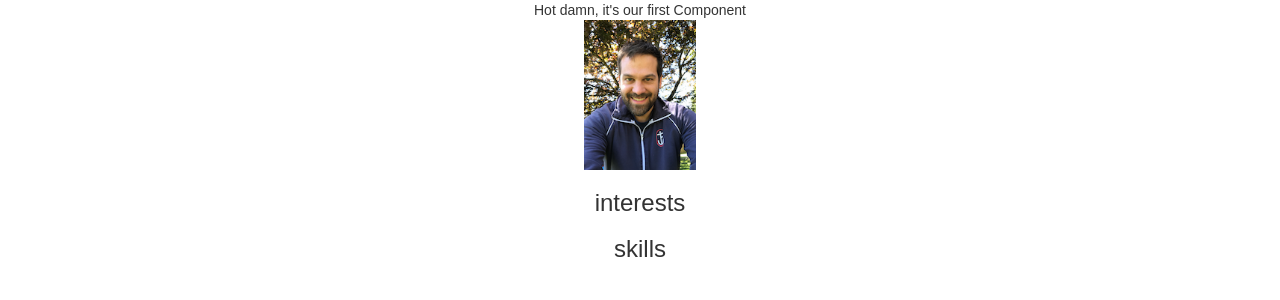
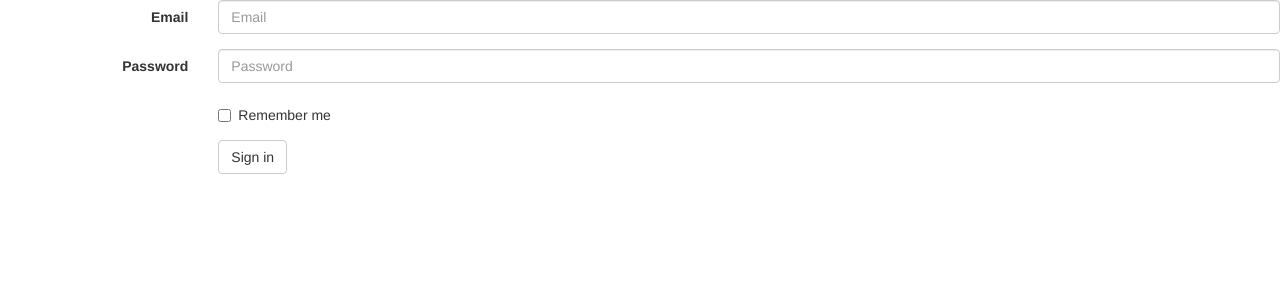
Before and after one commit to chingu-coders/Voyage2-Turtles-10, a React (Create React App) app in the folder chingwho/: page / in a window 1280 px wide. Shown: the top 300 px of the page. Built offline with nearby package versions, Linux system fonts and the light colour scheme.

Commit message:
creating separate branch

```diff
--- a/chingwho/package.json
+++ b/chingwho/package.json
@@ -6,6 +6,7 @@
     "react": "^16.0.0",
     "react-bootstrap": "^0.31.3",
     "react-dom": "^16.0.0",
+    "react-router-dom": "^4.2.2",
     "react-scripts": "1.0.14"
   },
   "scripts": {
--- a/chingwho/src/App.js
+++ b/chingwho/src/App.js
@@ -1,18 +1,19 @@
 import React, { Component } from 'react';
 // import logo from './logo.svg';
-import './App.css';
+// import './App.css';
 
 //import components here:
 import Sidebar from './containers/sidebar';
-import SingleProfile from './components/single_profile';
+import SingleProfile from './components/single_profile_view';
+import SignInForm from './containers/sign-in-form.js';
 
 class App extends Component {
   render() {
     return (
-      <div className="App">
-        <Sidebar />
-        <SingleProfile />
-      </div>
+      // <div className="App">
+
+      // </div>
+      <SingleProfile />
     );
   }
 }
--- /dev/null
+++ b/chingwho/src/containers/login_view.js
@@ -0,0 +1,63 @@
+import React, { Component } from 'react';
+import { Form, FormGroup, FormControl, Button, Checkbox, Col, ControlLabel } from 'react-bootstrap';
+
+
+export default class LoginView extends Component {
+  constructor(props) {
+    super(props);
+    this.state = {loggedIn: null};
+
+    this.doLogin = this.doLogin.bind(this);
+  }
+
+  doLogin(e) {
+    e.preventDefault();
+    this.setState({ loggedIn: true }, function() {
+      let state = this.state
+      setTimeout(function() {
+        console.log(state)}, 700);
+    })
+
+
+  }
+
+  render() {
+    return (
+      <Form horizontal>
+      <FormGroup controlId="formHorizontalEmail">
+        <Col componentClass={ControlLabel} sm={2}>
+          Email
+        </Col>
+        <Col sm={10}>
+          <FormControl type="email" placeholder="Email" />
+        </Col>
+      </FormGroup>
+
+      <FormGroup controlId="formHorizontalPassword">
+        <Col componentClass={ControlLabel} sm={2}>
+          Password
+        </Col>
+        <Col sm={10}>
+          <FormControl type="password" placeholder="Password" />
+        </Col>
+      </FormGroup>
+
+      <FormGroup>
+        <Col smOffset={2} sm={10}>
+          <Checkbox>Remember me</Checkbox>
+        </Col>
+      </FormGroup>
+
+      <FormGroup>
+        <Col smOffset={2} sm={10}>
+          <Button type="submit" onClick={this.doLogin}>
+            Sign in
+          </Button>
+        </Col>
+      </FormGroup>
+    </Form>
+    );
+  }
+
+
+}
--- /dev/null
+++ b/chingwho/src/containers/sign-in-form.js
@@ -0,0 +1,63 @@
+import React, { Component } from 'react';
+import { Form, FormGroup, FormControl, Button, Checkbox, Col, ControlLabel } from 'react-bootstrap';
+
+
+export default class SingInForm extends Component {
+  constructor(props) {
+    super(props);
+    this.state = {loggedIn: null};
+
+    this.doLogin = this.doLogin.bind(this);
+  }
+
+  doLogin(e) {
+    e.preventDefault();
+    this.setState({ loggedIn: true }, function() {
+      let state = this.state
+      setTimeout(function() {
+        console.log(state)}, 700);
+    })
+
+
+  }
+
+  render() {
+    return (
+      <Form horizontal>
+      <FormGroup controlId="formHorizontalEmail">
+        <Col componentClass={ControlLabel} sm={2}>
+          Email
+        </Col>
+        <Col sm={10}>
+          <FormControl type="email" placeholder="Email" />
+        </Col>
+      </FormGroup>
+
+      <FormGroup controlId="formHorizontalPassword">
+        <Col componentClass={ControlLabel} sm={2}>
+          Password
+        </Col>
+        <Col sm={10}>
+          <FormControl type="password" placeholder="Password" />
+        </Col>
+      </FormGroup>
+
+      <FormGroup>
+        <Col smOffset={2} sm={10}>
+          <Checkbox>Remember me</Checkbox>
+        </Col>
+      </FormGroup>
+
+      <FormGroup>
+        <Col smOffset={2} sm={10}>
+          <Button type="submit" onClick={this.doLogin}>
+            Sign in
+          </Button>
+        </Col>
+      </FormGroup>
+    </Form>
+    );
+  }
+
+
+}
--- a/chingwho/src/index.js
+++ b/chingwho/src/index.js
@@ -1,8 +1,23 @@
 import React from 'react';
 import ReactDOM from 'react-dom';
-import './index.css';
-import App from './App';
+import {
+  BrowserRouter as Router,
+  Route,
+  Redirect,
+  withRouter
+} from 'react-router-dom';
+// import './index.css';
+// import App from './App';
 import registerServiceWorker from './registerServiceWorker';
 
-ReactDOM.render(<App />, document.getElementById('root'));
+import LoginView from './containers/login_view';
+
+ReactDOM.render(
+  <Router>
+    <div>
+      <Route path="/" component={LoginView} />
+    </div>
+  </Router>
+  , document.getElementById('root'));
+
 registerServiceWorker();
```
Also changed, not shown: chingwho/src/components/profile_thumb.js (added), chingwho/src/components/profiles_view.js (added), chingwho/src/components/single_profile_view.js (renamed from chingwho/src/components/single_profile.js), 2 other files (tests, documents, lock files or other folders).
